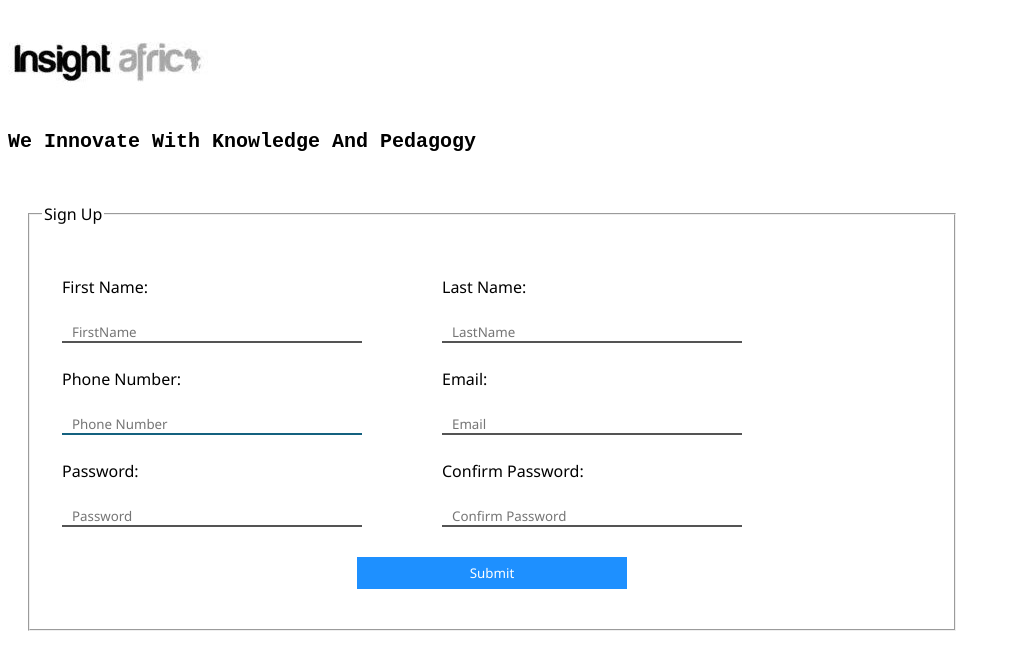
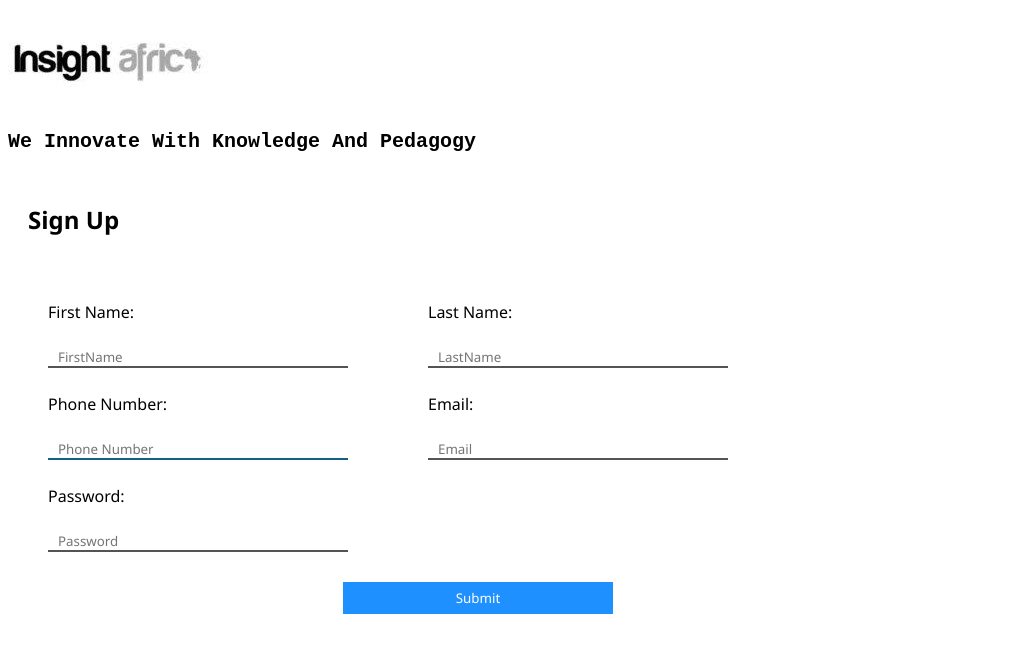
Before and after one commit to BigUncleYemi/Insight-africa, a React (Create React App) app: page / in a window 1280 px wide. Shown: the top 670 px of the page, without its empty margins (0-1011 px from the left). Built offline with nearby package versions, Linux system fonts and the light colour scheme.

Commit message:
edited to reduce complications

```diff
--- a/src/components/Form.js
+++ b/src/components/Form.js
@@ -19,8 +19,8 @@ class Form extends Component {
     render() {
         return (
             <div>
-                <fieldset className="field">
-                    <legend>Sign up</legend>
+                <div className="field">
+                    <h2>Sign up</h2>
                     <form ref={(input) => this.newForm = input} className="form" name="myForm" onSubmit={(e) => this.creatForm(e)}>
                         <div className="row">
                             <div className="row-form">
@@ -48,17 +48,13 @@ class Form extends Component {
                                     <label htmlFor="password">Password: </label>
                                     <input ref={(input) => this.password = input} type="password" required className="col-left" id="password" placeholder="password" pattern="(?=.*\d)(?=.*[a-z])(?=.*[A-Z]).{8,}" />
                                 </div>
-                                <div className="col-right">
-                                    <label htmlFor="confirmPassword">Confirm Password: </label>
-                                    <input ref={(input) => this.cPassword = input} type="password" required className="col-left" id="cpassword" placeholder="confirm password" pattern="(?=.*\d)(?=.*[a-z])(?=.*[A-Z]).{8,}" />
-                                </div>
                             </div>
                         </div>
                         <center>
                             <input type="submit" defaultValue="submit" id="button" />
                         </center>
                     </form>
-                </fieldset>
+                </div>
             </div>
         );
     }
```
